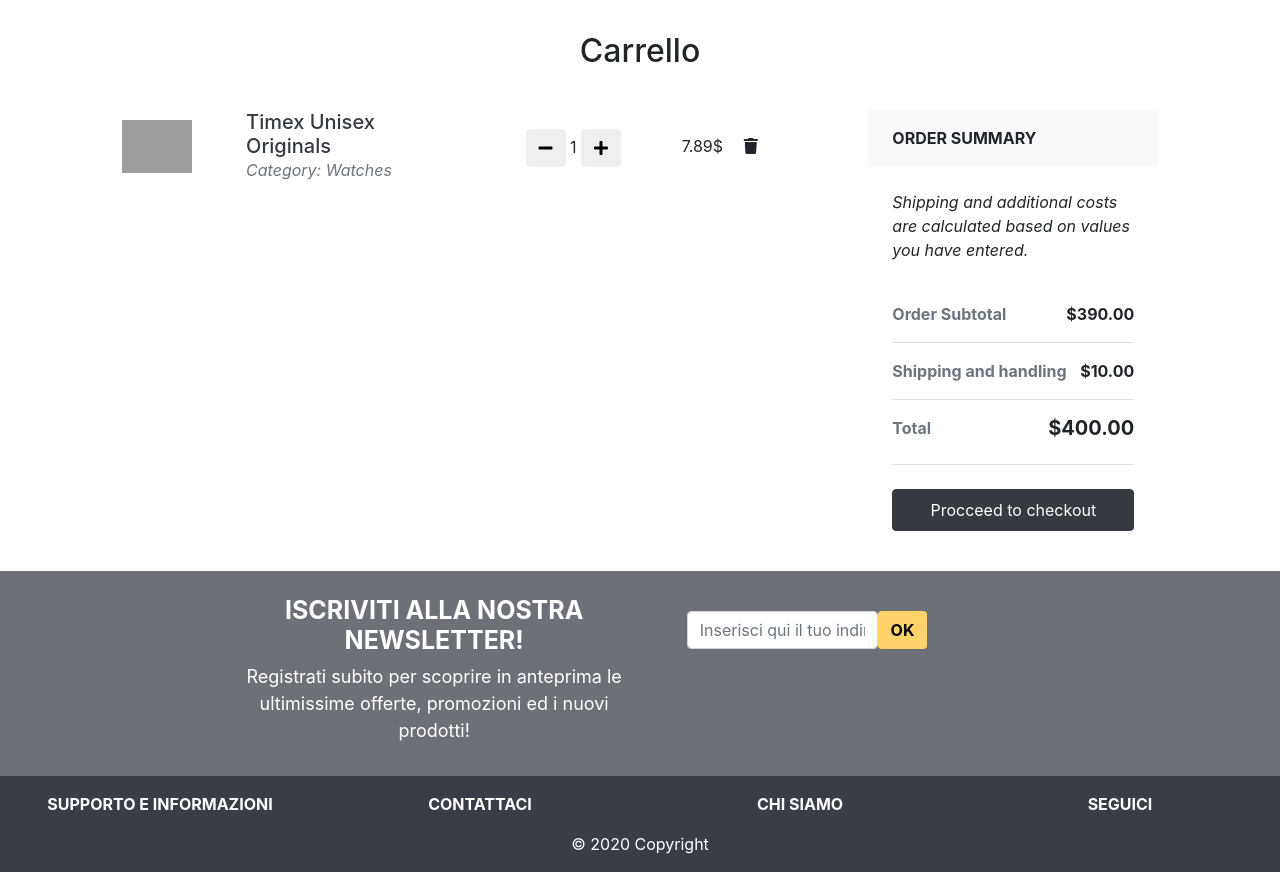
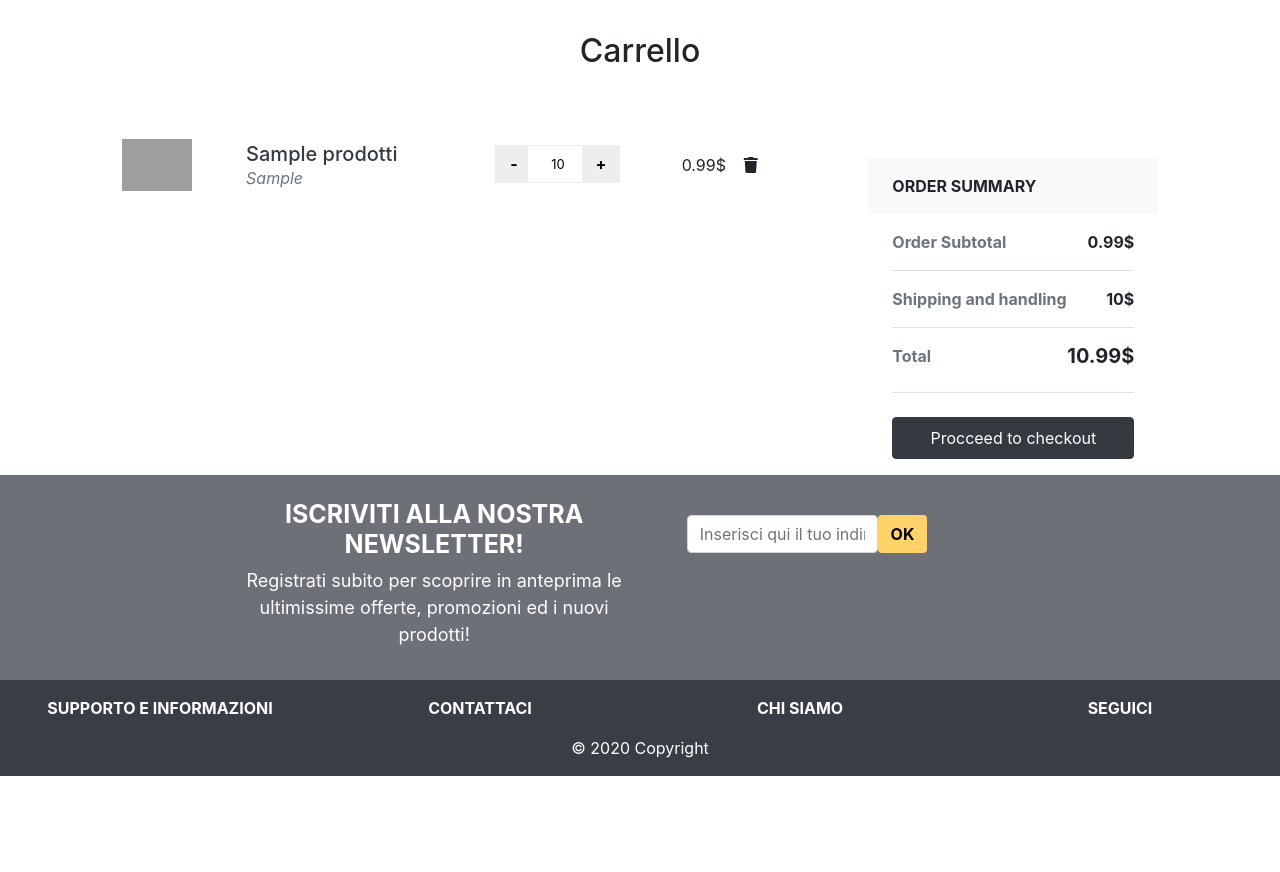
Before and after one commit to giacomoaccursi/labottega, a PHP site: page /carrello.php in a window 1280 px wide. Shown: the part 219-1091 px from the top of the page. After the commit the page ends 995 px from the top, so only its background shows below. Run offline with PHP 8.4, Linux system fonts and the light colour scheme; tables that the repository leaves empty hold one stand-in row (values such as "Sample post"); some libraries are stand-ins or nearby versions; grey boxes are pictures that could not be loaded.

Commit message:
aggiunte funzioni per carrello

```diff
--- a/carrello.php
+++ b/carrello.php
@@ -7,6 +7,12 @@ $templateParams["pagina"] = "carrello_template.php";
 $templateParams["categorie"] = $dbh->getCategories();
 $templateParams["sottoCategorie"] = $dbh->getSubCategories();
 
+//se è loggato gli faccio vedere i prodotti aggiunti al db, altrimenti quelli salvati localmente nella sessione
+//ancora non abbiamo gestito la sessione quindi scrivo solo quella per un utente
+
+$templateParams["prodottiInCarrello"] = $dbh->getCartProducts(1);
+
+
 
 require 'template/base.php';
 ?>
--- a/database/database.php
+++ b/database/database.php
@@ -1,138 +1,200 @@
 <?php
 
-class DatabaseHelper{
+class DatabaseHelper
+{
     private $db;
 
-    public function __construct($servername, $username, $password, $dbname, $port){
+    public function __construct($servername, $username, $password, $dbname, $port)
+    {
         $this->db = new mysqli($servername, $username, $password, $dbname, $port);
         if ($this->db->connect_error) {
-            die("Connection failed: " . $this -> db-> connect_error);
+            die("Connection failed: " . $this->db->connect_error);
         }
     }
 
-    public function getAllProducts(){
-        $stmt = $this->db->prepare("SELECT (prezzo - prezzo*sconto/100) as prezzoFin,id, nome, marca, descrizione, prezzo, quantità, idSottoCategoria, immagine, sconto, dataInserimento FROM prodotti WHERE quantità > 0 ORDER BY RAND() ");
+    public function getAllProducts()
+    {
+        $stmt = $this->db->prepare("SELECT ROUND((prezzo - prezzo*sconto/100), 2) as prezzoFin,id, nome, marca, descrizione, prezzo, quantità, idSottoCategoria, immagine, sconto, dataInserimento FROM prodotti WHERE quantità > 0 ORDER BY RAND() ");
         $stmt->execute();
         $result = $stmt->get_result();
         return $result->fetch_all(MYSQLI_ASSOC);
     }
 
-    public function getBestProducts($n){
-        $stmt = $this->db->prepare("SELECT  (prezzo - prezzo*sconto/100) as prezzoFin, id, nome, marca, descrizione, prezzo, quantità, idSottoCategoria, immagine, sconto, dataInserimento FROM prodotti ORDER BY RAND() LIMIT ?");
-        $stmt->bind_param('i',$n);
+    public function getBestProducts($n)
+    {
+        $stmt = $this->db->prepare("SELECT  ROUND((prezzo - prezzo*sconto/100), 2) as prezzoFin, id, nome, marca, descrizione, prezzo, quantità, idSottoCategoria, immagine, sconto, dataInserimento FROM prodotti ORDER BY RAND() LIMIT ?");
+        $stmt->bind_param('i', $n);
         $stmt->execute();
         $result = $stmt->get_result();
         return $result->fetch_all(MYSQLI_ASSOC);
     }
-    public function getProductsByDate(){
-        $stmt = $this->db->prepare("SELECT (prezzo - prezzo*sconto/100) as prezzoFin, id, nome, marca, descrizione, prezzo, quantità, idSottoCategoria, immagine, sconto, dataInserimento FROM prodotti WHERE quantità > 0 ORDER BY dataInserimento");
+    public function getProductsByDate()
+    {
+        $stmt = $this->db->prepare("SELECT ROUND((prezzo - prezzo*sconto/100), 2) as prezzoFin, id, nome, marca, descrizione, prezzo, quantità, idSottoCategoria, immagine, sconto, dataInserimento FROM prodotti WHERE quantità > 0 ORDER BY dataInserimento");
         $stmt->execute();
         $result = $stmt->get_result();
         return $result->fetch_all(MYSQLI_ASSOC);
     }
-    public function getProductsByPriceAsc(){
-        $stmt = $this->db->prepare("SELECT (prezzo - prezzo*sconto/100) as prezzoFin, id, nome, marca, descrizione, prezzo, quantità, idSottoCategoria, immagine, sconto, dataInserimento FROM prodotti WHERE quantità > 0 ORDER BY prezzoFin ASC");
+    public function getProductsByPriceAsc()
+    {
+        $stmt = $this->db->prepare("SELECT ROUND((prezzo - prezzo*sconto/100), 2) as prezzoFin, id, nome, marca, descrizione, prezzo, quantità, idSottoCategoria, immagine, sconto, dataInserimento FROM prodotti WHERE quantità > 0 ORDER BY prezzoFin ASC");
         $stmt->execute();
         $result = $stmt->get_result();
         return $result->fetch_all(MYSQLI_ASSOC);
     }
-    public function getProductsByPriceDesc(){
-        $stmt = $this->db->prepare("SELECT (prezzo - prezzo*sconto/100) as prezzoFin, id, nome, marca, descrizione, prezzo, quantità, idSottoCategoria, immagine, sconto, dataInserimento FROM prodotti WHERE quantità > 0 ORDER BY prezzoFin DESC");
+    public function getProductsByPriceDesc()
+    {
+        $stmt = $this->db->prepare("SELECT ROUND((prezzo - prezzo*sconto/100), 2) as prezzoFin, id, nome, marca, descrizione, prezzo, quantità, idSottoCategoria, immagine, sconto, dataInserimento FROM prodotti WHERE quantità > 0 ORDER BY prezzoFin DESC");
         $stmt->execute();
         $result = $stmt->get_result();
         return $result->fetch_all(MYSQLI_ASSOC);
     }
 
-    public function getProductsByPopularity(){
-        $stmt = $this->db->prepare("SELECT (prezzo - prezzo*sconto/100) as prezzoFin, id, nome, marca, descrizione, prezzo, quantità, idSottoCategoria, immagine, sconto, dataInserimento FROM prodotti");
+    public function getProductsByPopularity()
+    {
+        $stmt = $this->db->prepare("SELECT ROUND((prezzo - prezzo*sconto/100), 2) as prezzoFin, id, nome, marca, descrizione, prezzo, quantità, idSottoCategoria, immagine, sconto, dataInserimento FROM prodotti");
         $stmt->execute();
         $result = $stmt->get_result();
         return $result->fetch_all(MYSQLI_ASSOC);
     }
 
-    public function getProductsByCategory($categoria){
+    public function getProductsByCategory($categoria)
+    {
         $stmt = $this->db->prepare("SELECT prodotti.id, prodotti.nome, marca, descrizione, prezzo, (prezzo - prezzo*sconto/100) as prezzoFin, quantità, idSottoCategoria, immagine, sconto, dataInserimento FROM prodotti, sottoCategorie, categorie WHERE prodotti.idSottocategoria = sottoCategorie.id && sottoCategorie.idCategoria = categorie.id && categorie.id = ?");
-        $stmt->bind_param('i',$categoria);
+        $stmt->bind_param('i', $categoria);
         $stmt->execute();
         $result = $stmt->get_result();
         return $result->fetch_all(MYSQLI_ASSOC);
     }
-    public function getProductsBySubCategory($sottoCategoria){
-        $stmt = $this->db->prepare("SELECT (prezzo - prezzo*sconto/100) as prezzoFin, prodotti.id, prodotti.nome, marca, descrizione, prezzo, quantità, idSottoCategoria, immagine, sconto, dataInserimento FROM prodotti, sottoCategorie WHERE idSottoCategoria = ?");
-        $stmt->bind_param('i',$sottoCategoria);
+    public function getProductsBySubCategory($sottoCategoria)
+    {
+        $stmt = $this->db->prepare("SELECT ROUND((prezzo - prezzo*sconto/100), 2) as prezzoFin, prodotti.id, prodotti.nome, marca, descrizione, prezzo, quantità, idSottoCategoria, immagine, sconto, dataInserimento FROM prodotti, sottoCategorie WHERE idSottoCategoria = ?");
+        $stmt->bind_param('i', $sottoCategoria);
         $stmt->execute();
         $result = $stmt->get_result();
         return $result->fetch_all(MYSQLI_ASSOC);
-
     }
 
-    public function getCategoryById($id){
+    public function getCategoryById($id)
+    {
         $stmt = $this->db->prepare("SELECT nome from categorie WHERE id = ?");
-        $stmt->bind_param('i',$id);
+        $stmt->bind_param('i', $id);
         $stmt->execute();
         $result = $stmt->get_result();
         $result = $result->fetch_all(MYSQLI_ASSOC);
         return $result[0]["nome"];
     }
 
-    public function getSubCategoryById($id){
+    public function getSubCategoryById($id)
+    {
         $stmt = $this->db->prepare("SELECT nome from sottoCategorie WHERE id = ?");
-        $stmt->bind_param('i',$id);
+        $stmt->bind_param('i', $id);
         $stmt->execute();
         $result = $stmt->get_result();
         $result = $result->fetch_all(MYSQLI_ASSOC);
         return $result[0]["nome"];
     }
 
-    public function getProductsInSale(){
-        $stmt = $this->db->prepare("SELECT (prezzo - prezzo*sconto/100) as prezzoFin, id, nome, marca, descrizione, prezzo, quantità, idSottoCategoria, immagine, sconto, dataInserimento FROM prodotti WHERE sconto > 0");
+    public function getProductsInSale()
+    {
+        $stmt = $this->db->prepare("SELECT ROUND((prezzo - prezzo*sconto/100), 2) as prezzoFin, id, nome, marca, descrizione, prezzo, quantità, idSottoCategoria, immagine, sconto, dataInserimento FROM prodotti WHERE sconto > 0");
         $stmt->execute();
         $result = $stmt->get_result();
         return $result->fetch_all(MYSQLI_ASSOC);
     }
 
 
-    public function getCategories(){
+    public function getCategories()
+    {
         $stmt = $this->db->prepare("SELECT id,nome FROM categorie");
         $stmt->execute();
         $result = $stmt->get_result();
         return $result->fetch_all(MYSQLI_ASSOC);
     }
 
-    public function getSubCategories(){
+    public function getSubCategories()
+    {
         $stmt = $this->db->prepare("SELECT id,nome,idCategoria FROM sottoCategorie");
         $stmt->execute();
         $result = $stmt->get_result();
         return $result->fetch_all(MYSQLI_ASSOC);
     }
 
-    public function getProductsBySearch($input){
-    $stmt = $this->db->prepare("SELECT prodotti.id, prodotti.nome, marca, descrizione, prezzo, (prezzo - prezzo*sconto/100) as prezzoFin, quantità, idSottoCategoria, immagine, sconto, dataInserimento FROM prodotti, sottoCategorie, categorie WHERE prodotti.idSottocategoria = sottoCategorie.id && sottoCategorie.idCategoria = categorie.id && (prodotti.nome LIKE CONCAT ('%',?,'%') OR descrizione LIKE CONCAT ('%',?,'%') OR categorie.nome LIKE CONCAT ('%',?,'%') OR sottoCategorie.nome LIKE CONCAT ('%',?,'%') OR marca LIKE CONCAT ('%',?,'%')) ");
-        $stmt -> bind_param('sssss',$input, $input, $input, $input, $input);
+    public function getProductsBySearch($input)
+    {
+        $stmt = $this->db->prepare("SELECT prodotti.id, prodotti.nome, marca, descrizione, prezzo, (prezzo - prezzo*sconto/100) as prezzoFin, quantità, idSottoCategoria, immagine, sconto, dataInserimento FROM prodotti, sottoCategorie, categorie WHERE prodotti.idSottocategoria = sottoCategorie.id && sottoCategorie.idCategoria = categorie.id && (prodotti.nome LIKE CONCAT ('%',?,'%') OR descrizione LIKE CONCAT ('%',?,'%') OR categorie.nome LIKE CONCAT ('%',?,'%') OR sottoCategorie.nome LIKE CONCAT ('%',?,'%') OR marca LIKE CONCAT ('%',?,'%')) ");
+        $stmt->bind_param('sssss', $input, $input, $input, $input, $input);
         $stmt->execute();
         $result = $stmt->get_result();
         return $result->fetch_all(MYSQLI_ASSOC);
     }
 
-    public function checkLogin($email, $password){
+    public function checkLogin($email, $password)
+    {
         $stmt = $this->db->prepare("SELECT * FROM utenti WHERE email = ? AND password = ? ");
-        $stmt -> bind_param('ss',$email,$password);
-        $stmt -> execute();
-        $result = $stmt -> get_result();
-        return $result -> fetch_all(MYSQLI_ASSOC);
+        $stmt->bind_param('ss', $email, $password);
+        $stmt->execute();
+        $result = $stmt->get_result();
+        return $result->fetch_all(MYSQLI_ASSOC);
     }
 
-    public function registerNewUser($nome,$cognome,$email,$password){
+    public function registerNewUser($nome, $cognome, $email, $password)
+    {
         $stmt = $this->db->prepare("INSERT INTO `utenti`(`nome`, `cognome`, `email`, `password`) VALUES (?,?,?,?)");
-        $stmt -> bind_param('ssss',$nome,$cognome,$email,$password);
-        $stmt -> execute();
+        $stmt->bind_param('ssss', $nome, $cognome, $email, $password);
+        $stmt->execute();
     }
 
-    public function getAllEmails(){
+    public function getAllEmails()
+    {
         $stmt = $this->db->prepare("SELECT email FROM utenti");
-        $stmt -> execute();
-        $result = $stmt -> get_result();
-        return $result -> fetch_all(MYSQLI_ASSOC);
+        $stmt->execute();
+        $result = $stmt->get_result();
+        return $result->fetch_all(MYSQLI_ASSOC);
     }
 
+    public function getCartProducts($idUtente)
+    {
+        $stmt = $this->db->prepare("SELECT *,ROUND((prezzo - prezzo*sconto/100), 2) as prezzoFin, prodottiInCarrello.id as idProdotto  FROM prodottiInCarrello , prodotti WHERE prodottiInCarrello.idProdotto = prodotti.id && idUtente = ? ");
+        $stmt->bind_param('i', $idUtente);
+        $stmt->execute();
+        $result = $stmt->get_result();
+        return $result->fetch_all(MYSQLI_ASSOC);
+    }
+
+    private function isProductInCart($idProdotto, $idUtente)
+    {
+        $stmt = $this->db->prepare("SELECT * FROM prodottiInCarrello WHERE idProdotto = ? && idUtente = ?");
+        $stmt->bind_param('ii', $idProdotto, $idUtente);
+        $stmt->execute();
+        $result = $stmt->get_result();
+        return mysqli_num_rows($result) > 0;
+    }
+
+    public function insertProductInCart($idUtente, $idProdotto)
+    {
+        if ($this->isProductInCart($idProdotto, $idUtente)) {
+            $stmt = $this->db->prepare("UPDATE `prodottiInCarrello` SET `quantitàDaComprare` = `quantitàDaComprare` + 1 WHERE `idProdotto` = ? && `idUtente` = ?");
+            $stmt->bind_param('ii', $idProdotto, $idUtente);
+            $stmt->execute();
+        } else {
+            $stmt = $this->db->prepare("INSERT INTO `prodottiInCarrello`(`idUtente`, `idProdotto`) VALUES (?, ?)");
+            $stmt->bind_param('ii', $idUtente, $idProdotto);
+            $stmt->execute();
+        }
+    }
+
+    public function updateCartProductsQuantity($id, $quantita)
+    {
+        $stmt = $this->db->prepare("UPDATE `prodottiInCarrello` SET `quantitàDaComprare` = ? WHERE `id` = ?");
+        $stmt->bind_param('ii', $quantita, $id);
+        $stmt->execute();
+    }
+
+    public function deleteItemFromCart($id)
+    {
+        $stmt = $this->db->prepare("DELETE FROM `prodottiInCarrello` WHERE id = ?");
+        $stmt->bind_param('i', $id);
+        $stmt->execute();
+    }
 }
--- /dev/null
+++ b/link_utili.txt
@@ -0,0 +1,3 @@
+link utile per paginazione = https://gabrieleromanato.com/2020/04/creare-i-link-della-paginazione-in-ajax-con-jquery-e-php
+
+link utile per usare bene il select dei prodotti: https://www.alfredocentinaro.it/lista-scuola/item/457-integrare-ajax-con-jquery-e-php.html
--- a/public/css/style.css
+++ b/public/css/style.css
@@ -1,25 +1,94 @@
 @import url('https://fonts.googleapis.com/css2?family=Ubuntu:wght@700&display=swap');
+
+/* CARRELLO*/
+input,
+textarea {
+  border: 1px solid #eeeeee;
+  box-sizing: border-box;
+  margin: 0;
+  outline: none;
+  padding: 10px;
+}
+
+input[type="button"] {
+  -webkit-appearance: button;
+  cursor: pointer;
+}
+
+input::-webkit-outer-spin-button,
+input::-webkit-inner-spin-button {
+  -webkit-appearance: none;
+}
+
+.input-group {
+  clear: both;
+  margin: 15px 0;
+  position: relative;
+}
+
+.input-group input[type='button'] {
+  background-color: #eeeeee;
+  min-width: 38px;
+  width: auto;
+  transition: all 300ms ease;
+}
+
+.input-group .button-minus,
+.input-group .button-plus {
+  font-weight: bold;
+  height: 38px;
+  padding: 0;
+  width: 38px;
+  position: relative;
+}
+
+.input-group .quantity-field {
+  position: relative;
+  height: 38px;
+  left: -6px;
+  text-align: center;
+  width: 62px;
+  display: inline-block;
+  font-size: 13px;
+  margin: 0 0 5px;
+  resize: vertical;
+}
+
+.button-plus {
+  left: -13px;
+}
+
+input[type="number"] {
+  -moz-appearance: textfield;
+  -webkit-appearance: none;
+}
+
+
+/* FINE CARRELLO */
+
+
 
 #home-image{
     padding: 200px 0;
-    width: 100%;
+    height: 100%;
+    background-position: center;
     background-size: cover;
     background-repeat: no-repeat;
-    height: auto;
     background-image: url("sfondo2.jpeg");
 }
 img#logo{
     width: 60px;
 }
 
-#buy-button{
+/* non funzia perchè va in conflitto con altra roba da spostare */
+.addToCartButton{
     background-color: #ffd369;
     color: #000;
     font-weight: bold;
 
 }
 
-#buy-section{
+.addToCartForm{
     position: absolute;
     bottom: 0 !important;
     left: 0;
@@ -33,7 +102,7 @@ img#logo{
     position: relative;
 }
 
-#card-img{
+.card-img{
     max-height: 300px;
 }
 
--- /dev/null
+++ b/public/js/carrello.js
@@ -0,0 +1,99 @@
+$(document).ready(function () {
+
+    function addToCart(e){
+        e.preventDefault();
+        let productId = $(e.target).find("input.productId").val();
+        $.ajax({
+            url: "addToCart.php",
+            type: "POST",
+            cache: false,
+            data: {
+                productId: productId
+            }
+        });
+    }
+
+    function incrementValue(e) {
+        e.preventDefault();
+        let fieldName = $(e.target).data('field');
+        let parent = $(e.target).closest('div');
+        let productId = parent.siblings("input.productId").val();
+        let currentVal = parseInt(parent.find('input[name=' + fieldName + ']').val(), 10);
+
+        if (!isNaN(currentVal)) {
+            currentVal += 1;
+        } else {
+            currentVal = 1;
+        }
+
+        console.log(currentVal);
+        parent.find('input[name=' + fieldName + ']').val(currentVal);
+        $.ajax({
+            url: "gestioneCarrello.php",
+            type: "POST",
+            cache: false,
+            data: {
+                productId: productId,
+                currentVal: currentVal
+            }
+        });
+    }
+
+    function decrementValue(e) {
+        e.preventDefault();
+        let fieldName = $(e.target).data('field');
+        let parent = $(e.target).closest('div');
+        let productId = parent.siblings("input.productId").val();
+        let currentVal = parseInt(parent.find('input[name=' + fieldName + ']').val(), 10);
+
+        console.log(currentVal);
+        if (!isNaN(currentVal) && currentVal < 1) {
+            currentVal -= 1;
+        } else {
+            currentVal = 1;
+        }
+        $.ajax({
+            url: "gestioneCarrello.php",
+            type: "POST",
+            cache: false,
+            data: {
+                productId: productId,
+                currentVal: currentVal
+            }
+        });
+        parent.find('input[name=' + fieldName + ']').val(currentVal);
+    }
+
+
+    function deleteItem(e) {
+        let parent = $(e.target).closest('div');
+        let productId = parent.siblings("input.productId").val();
+        $.ajax({
+            url: "gestioneCarrello.php",
+            type: "POST",
+            cache: false,
+            data: {
+                itemToDelete: productId
+            }
+        });
+        parent.parent().fadeOut();
+    }
+
+    $(".addToCartForm").submit(function (e) {
+       addToCart(e);
+    });
+
+    $('.input-group').on('click', '.button-plus', function (e) {
+        incrementValue(e);
+    });
+
+    $('.input-group').on('click', '.button-minus', function (e) {
+        decrementValue(e);
+    });
+
+    $('.deleteItem').click(function (e) {
+        deleteItem(e);
+    });
+
+
+});
--- a/template/base.php
+++ b/template/base.php
@@ -10,6 +10,7 @@
   <script src="https://code.jquery.com/jquery-3.4.1.min.js" integrity="sha256-CSXorXvZcTkaix6Yvo6HppcZGetbYMGWSFlBw8HfCJo=" crossorigin="anonymous"></script>
   <script src="https://cdnjs.cloudflare.com/ajax/libs/popper.js/1.12.9/umd/popper.min.js"></script>
   <script src="https://maxcdn.bootstrapcdn.com/bootstrap/4.0.0/js/bootstrap.min.js"></script>
+  <script src="./public/js/carrello.js"></script>
   <title><?php echo $templateParams["titolo"]; ?></title>
 
   <?php  if (isset($templateParams["js"])) : ?>
@@ -43,7 +44,7 @@
           <div class="row">
             <div class="col-md-2"></div>
             <div class="col-md-8">
-              <nav class="navbar navbar-expand-md bg-white navbar-light justify-content-center">
+              <nav class="navbar navbar-expand-md navbar-fixed-top bg-white navbar-light justify-content-center">
                 <button class="navbar-toggler" type="button" data-toggle="collapse" data-target="#navbarNavDropdown" aria-controls="navbarNavDropdown" aria-expanded="false" aria-label="Toggle navigation">
                   <span class="navbar-toggler-icon"></span>
                 </button>
--- a/template/carrello_template.php
+++ b/template/carrello_template.php
@@ -2,36 +2,42 @@
 <div class="row py-3">
     <div class="col-lg-1"></div>
     <div class="col-12 col-xl-7">
-
-        <div class="row align-items-center ">
+        <?php
+        $costoProdotti = 0;
+        $costoSpedizione = 10;
+        foreach ($templateParams["prodottiInCarrello"] as $prodotto) :
+        ?>
+            <div class="productDetails row align-items-center py-3">
                 <div class="col-3 col-sm-2">
-                <img src="https://res.cloudinary.com/mhmd/image/upload/v1556670479/product-1_zrifhn.jpg" alt="" width="70" class="img-fluid">
+                    <img src=<?php echo IMG_ROOT . $prodotto["immagine"]; ?> alt="" width="70" class="img-fluid">
                 </div>
                 <div class="col-9 col-sm-4 ">
-                <h5 class="mb-0"> <a href="#" class="text-dark d-inline-block align-middle">Timex Unisex Originals</a></h5><span class="text-muted font-weight-normal font-italic d-block">Category: Watches</span>
+                    <h5 class="mb-0"> <a href="#" class="text-dark d-inline-block align-middle"><?php echo $prodotto["nome"]; ?></a></h5><span class="text-muted font-weight-normal font-italic d-block"><?php echo $prodotto["marca"]; ?></span>
                 </div>
-            <div class="col-5 col-sm-3 pt-1 text-md-center">
-                <button class="btn" type="button"><i class="fas fa-minus"></i></button>
-                <label class="text-center" value="1">1</label>
-                <button class="btn" type="button"><i class="fas fa-plus"></i></button>
+                <div class="input-group col-5 col-sm-3 pt-1 text-md-center">
+                    <input type="button" value="-" class="button-minus" data-field="quantity">
+                    <input type="number" step="1" max="" value="<?php echo $prodotto["quantitàDaComprare"]; ?>" name="quantity" class="quantity-field">
+                    <input type="button" value="+" class="button-plus" data-field="quantity">
                 </div>
-            <div class="col-4 col-sm-1 text-center">7.89$</div>
-            <div class="col-3 col-sm-2">
+                <div class="col-4 col-sm-1 text-center"><?php echo $prodotto["prezzoFin"]; ?>$</div>
+                <div class="deleteItem col-3 col-sm-2">
                     <i class="fas fa-trash"></i>
                 </div>
+                <input type="hidden" class="productId" value="<?php echo $prodotto["idProdotto"]; ?>">
             </div>
+            <?php $costoProdotti += $prodotto["prezzoFin"]; ?>
+        <?php endforeach; ?>
     </div>
 
 
-    <div class="col-xl-3">
+    <div class="col-xl-3 pt-5">
         <div class="bg-light rounded-pill px-4 py-3 text-uppercase font-weight-bold">Order summary </div>
-        <div class="p-4">
-            <p class="font-italic mb-4">Shipping and additional costs are calculated based on values you have entered.</p>
+        <div class="px-4">
             <ul class="list-unstyled mb-4">
-                <li class="d-flex justify-content-between py-3 border-bottom"><strong class="text-muted">Order Subtotal </strong><strong>$390.00</strong></li>
-                <li class="d-flex justify-content-between py-3 border-bottom"><strong class="text-muted">Shipping and handling</strong><strong>$10.00</strong></li>
+                <li class="d-flex justify-content-between py-3 border-bottom"><strong class="text-muted">Order Subtotal </strong><strong><?php echo $costoProdotti; ?>$</strong></li>
+                <li class="d-flex justify-content-between py-3 border-bottom"><strong class="text-muted">Shipping and handling</strong><strong><?php echo $costoSpedizione; ?>$</strong></li>
                 <li class="d-flex justify-content-between py-3 border-bottom"><strong class="text-muted">Total</strong>
-                    <h5 class="font-weight-bold">$400.00</h5>
+                    <h5 class="font-weight-bold"><?php echo $costoProdotti + $costoSpedizione; ?>$</h5>
                 </li>
             </ul><a href="#" class="btn btn-dark rounded-pill py-2 btn-block">Procceed to checkout</a>
         </div>
```
Also changed, not shown: addToCart.php (added, +13 -0 lines), db_config/creazione_db.sql (+13 -0 lines), gestioneCarrello.php (added, +13 -0 lines), template/home.php (+6 -6 lines), template/prodotti_template.php (+42 -20 lines). Lines whose indentation alone changed are shown as unchanged.
